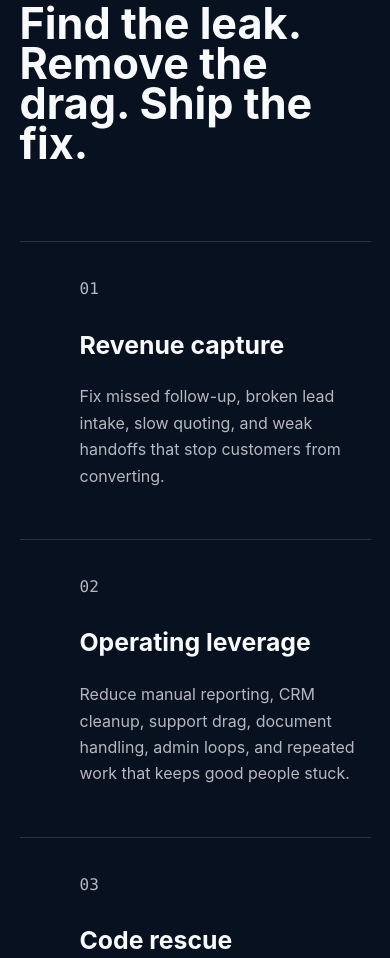
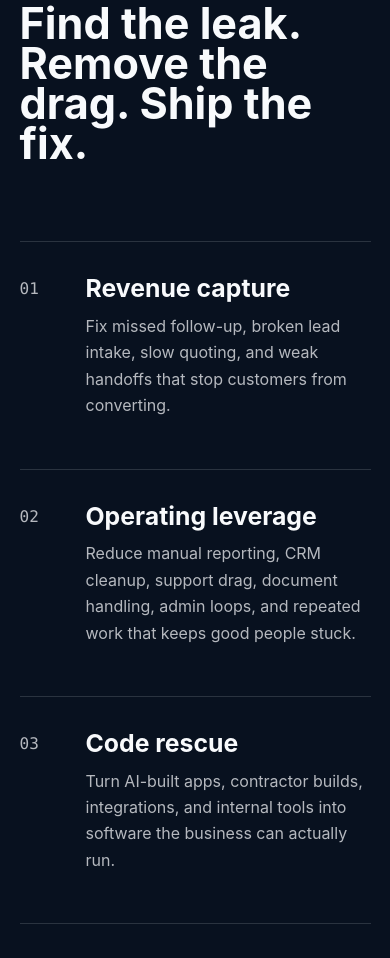
Before and after one commit to piu-base/realworksystems.com, a website: page index.html in a window 390 px wide. Shown: the part 1526-2484 px from the top of the page. Drawn offline with Linux system fonts and the light colour scheme.

Commit message:
Separate offer number rail from copy

```diff
--- a/index.html
+++ b/index.html
@@ -104,24 +104,30 @@
           <div class="doorways">
             <article class="doorway" data-reveal>
               <p class="doorway-label">01</p>
+              <div class="doorway-copy">
                 <h3>Revenue capture</h3>
                 <p>
                   Fix missed follow-up, broken lead intake, slow quoting, and weak handoffs that stop customers from converting.
                 </p>
+              </div>
             </article>
             <article class="doorway" data-reveal>
               <p class="doorway-label">02</p>
+              <div class="doorway-copy">
                 <h3>Operating leverage</h3>
                 <p>
                   Reduce manual reporting, CRM cleanup, support drag, document handling, admin loops, and repeated work that keeps good people stuck.
                 </p>
+              </div>
             </article>
             <article class="doorway" data-reveal>
               <p class="doorway-label">03</p>
+              <div class="doorway-copy">
                 <h3>Code rescue</h3>
                 <p>
                   Turn AI-built apps, contractor builds, integrations, and internal tools into software the business can actually run.
                 </p>
+              </div>
             </article>
           </div>
         </div>
--- a/styles.css
+++ b/styles.css
@@ -428,25 +428,33 @@ h1 span {
 
 .doorway {
   display: grid;
-  grid-template-columns: 82px minmax(0, 1fr);
+  grid-template-columns: 74px minmax(0, 1fr);
   gap: 28px;
+  align-items: start;
   padding: 34px 0;
   border-bottom: 1px solid var(--line);
 }
 
 .doorway-label {
-  grid-row: 1 / span 2;
+  min-width: 44px;
+  min-height: 44px;
+  display: flex;
+  align-items: flex-start;
+  justify-content: flex-start;
   color: var(--accent-2);
   font-family: ui-monospace, SFMono-Regular, Menlo, monospace;
+  line-height: 1;
 }
 
-.doorway p {
-  grid-column: 2;
+.doorway-copy {
+  min-width: 0;
+  display: grid;
+  gap: 12px;
 }
 
 .doorway h3,
 .pricing-grid h3 {
-  margin-bottom: 12px;
+  margin-bottom: 0;
   font-size: 2.35rem;
   line-height: 1;
 }
@@ -978,18 +986,8 @@ textarea:focus {
   }
 
   .doorway {
-    grid-template-columns: 64px minmax(0, 1fr);
-    gap: 18px;
-  }
-
-  .doorway-label {
-    grid-column: 1;
-    grid-row: 1 / span 2;
-  }
-
-  .doorway h3,
-  .doorway p {
-    grid-column: 2;
+    grid-template-columns: 58px minmax(0, 1fr);
+    gap: 20px;
   }
 
   .pricing-grid article {
@@ -1077,8 +1075,8 @@ textarea:focus {
   }
 
   .doorway {
-    grid-template-columns: 46px minmax(0, 1fr);
-    gap: 14px;
+    grid-template-columns: 48px minmax(0, 1fr);
+    gap: 18px;
   }
 
   .large-copy h2,
```
Lines whose indentation alone changed are shown as unchanged.
